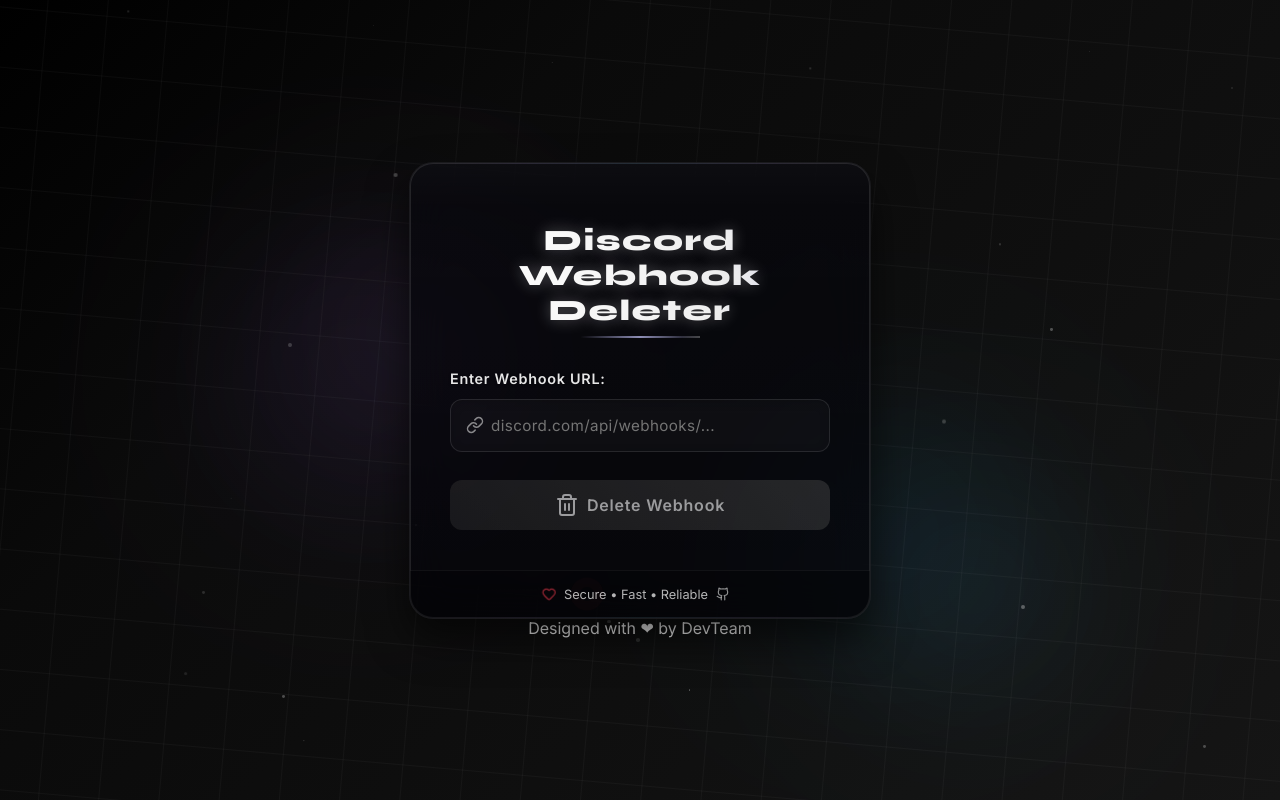
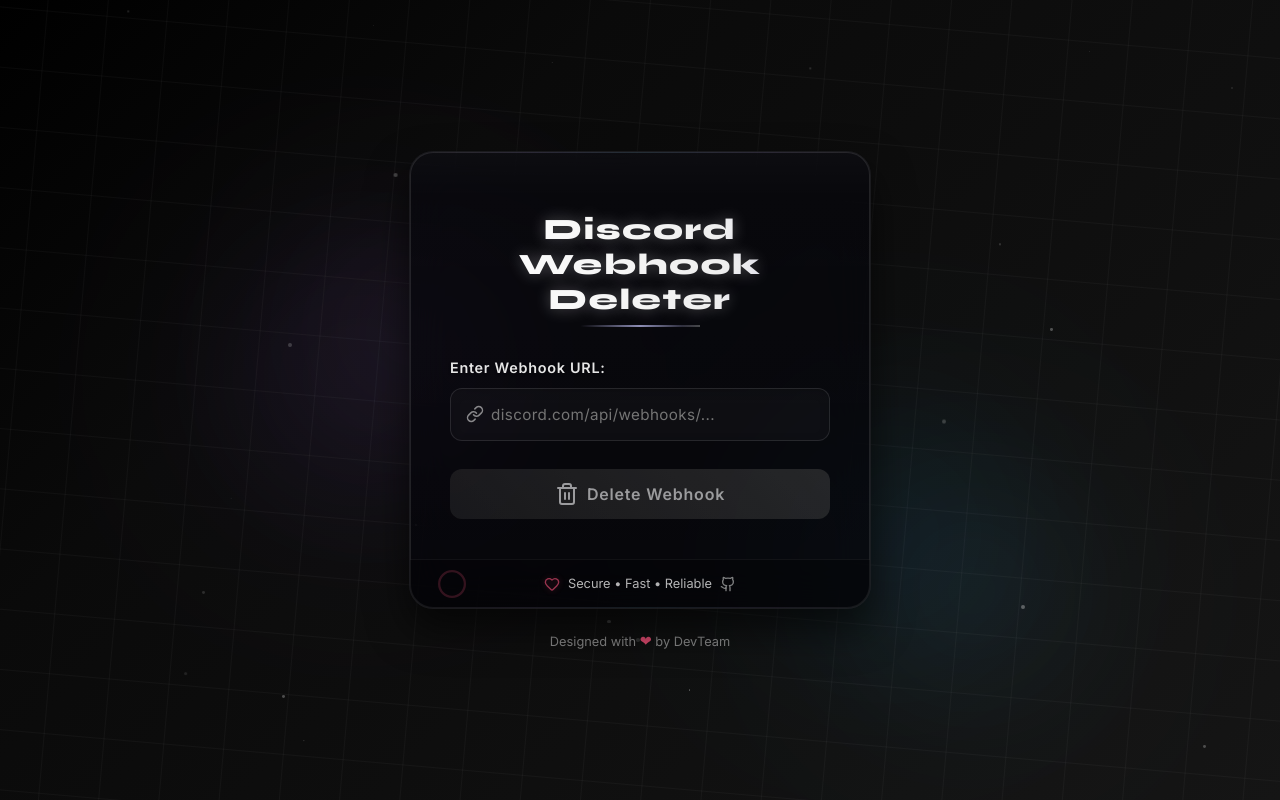
Before and after one commit to Patheticcs/Webhook-Deleter, a Vue app: page / in a window 1280 px wide. Built offline with nearby package versions, Linux system fonts and the light colour scheme.

Commit message:
Update App.vue

```diff
--- a/src/App.vue
+++ b/src/App.vue
@@ -901,20 +901,11 @@
 }
 
 .footer-icon {
-    width: 14px;
-    height: 14px;
-    margin-right: 0.5rem;
-    filter: brightness(0.8);
-  }
-
-  .heart {
-    color: rgba(240, 60, 80, 0.8);
-    margin-right: 8px;
-    animation: pulse 2s infinite;
-  }
-
-  .github {
-    margin-left: 8px;
+  width: 16px;
+  height: 16px;
+  margin: 0 0.5rem;
+  opacity: 0.7;
+  transition: all 0.2s ease;
 }
 
 .footer-icon:hover {
@@ -922,103 +913,186 @@
   transform: scale(1.2);
 }
 
+.heart {
+  color: rgba(240, 80, 120, 0.9);
+  filter: drop-shadow(0 0 3px rgba(240, 80, 120, 0.5));
+}
+
+.github {
+  cursor: pointer;
+}
+
 .pulse-ring {
   position: absolute;
-    left: calc(50% - 60px);
-    top: 50%;
-    transform: translateY(-50%);
-    width: 14px;
-    height: 14px;
+  left: 30px;
+  width: 20px;
+  height: 20px;
   border-radius: 50%;
-    box-shadow: 0 0 0 rgba(240, 60, 80, 0.4);
-    animation: pulse-ring 2s infinite;
-  }
-
-  @keyframes pulse-ring {
-    0% {
-      box-shadow: 0 0 0 0 rgba(240, 60, 80, 0.4);
-    }
-
-    70% {
-      box-shadow: 0 0 0 10px rgba(240, 60, 80, 0);
-    }
-
-    100% {
-      box-shadow: 0 0 0 0 rgba(240, 60, 80, 0);
-    }
+  background: transparent;
+  border: 2px solid rgba(240, 80, 120, 0.5);
+  opacity: 0;
+  animation: pulse 2s cubic-bezier(0.455, 0.03, 0.515, 0.955) infinite;
 }
 
 @keyframes pulse {
   0% {
-      transform: scale(0.95);
+    transform: scale(0.5);
+    opacity: 0;
   }
-
   50% {
-      transform: scale(1.05);
+    opacity: 0.4;
   }
-
   100% {
-      transform: scale(0.95);
+    transform: scale(1.8);
+    opacity: 0;
   }
 }
 
+.credits {
+  margin-top: 1.5rem;
+  font-size: 0.8rem;
+  color: rgba(255, 255, 255, 0.5);
+  text-align: center;
+}
+
+.heart-text {
+  color: rgba(240, 80, 120, 0.9);
+  font-size: 0.9rem;
+  animation: heartBeat 1.5s ease infinite;
+}
+
+@keyframes heartBeat {
+  0%, 100% {
+    transform: scale(1);
+  }
+  15% {
+    transform: scale(1.3);
+  }
+  30% {
+    transform: scale(1);
+  }
+  45% {
+    transform: scale(1.2);
+  }
+}
+
+/* Transitions */
 .slide-fade-enter-active {
-    transition: all 0.4s cubic-bezier(0.23, 1, 0.32, 1);
+  transition: all 0.3s ease;
 }
 
 .slide-fade-leave-active {
-    transition: all 0.2s cubic-bezier(0.23, 1, 0.32, 1);
+  transition: all 0.3s cubic-bezier(0.55, 0, 0.1, 1);
 }
 
-  .slide-fade-enter-from,
-  .slide-fade-leave-to {
-    transform: translateY(20px);
+.slide-fade-enter-from, .slide-fade-leave-to {
+  transform: translateY(10px);
   opacity: 0;
 }
 
-  @media (max-width: 480px) {
+/* Responsive */
+@media (max-width: 500px) {
+  .card {
+    border-radius: 1.25rem;
+  }
+
   .card-content {
-      padding: 1.75rem 1.25rem;
+    padding: 1.5rem;
   }
 
   .title {
     font-size: 1.5rem;
   }
 
-    input,
+  .animated-underline {
+    margin-bottom: 1.5rem;
+  }
+
+  .input {
+    padding: 0.9rem 0.9rem 0.9rem 2.5rem;
+    font-size: 0.9rem;
+  }
+}
+
+@media (max-width: 380px) {
+  .card-content {
+    padding: 1.25rem;
+  }
+
+  .title {
+    font-size: 1.35rem;
+  }
+
+  .input {
+    padding: 0.8rem 0.8rem 0.8rem 2.3rem;
+    font-size: 0.85rem;
+  }
+
   .delete-btn {
-      padding: 0.8rem;
-      font-size: 0.9rem;
+    height: 45px;
+    font-size: 0.95rem;
+  }
+}
+
+/* Dark mode support */
+@media (prefers-color-scheme: dark) {
+  :root {
+    --glass-bg: rgba(10, 10, 15, 0.5);
+    --glass-border: rgba(255, 255, 255, 0.1);
+    --glass-highlight: rgba(255, 255, 255, 0.15);
+    --glass-shadow: rgba(0, 0, 0, 0.45);
+  }
+
+  .webhook-deleter {
+    background: #050505;
+  }
+}
+
+/* Accessibility improvements */
+@media (prefers-reduced-motion: reduce) {
+  * {
+    animation-duration: 0.01ms !important;
+    animation-iteration-count: 1 !important;
+    transition-duration: 0.01ms !important;
+    scroll-behavior: auto !important;
+  }
+
+  .animated-background {
+    background: #070707;
+  }
+
+  .card {
+    backdrop-filter: none;
+  }
+
+  .particle, .floating-orbs {
+    display: none;
+  }
+
+  .pulse-ring {
+    display: none;
+  }
+}
+
+/* Focus visible styles for better keyboard navigation */
+button:focus-visible,
+input:focus-visible {
+  outline: 2px solid var(--accent-color);
+  outline-offset: 2px;
+}
+
+/* High contrast mode support */
+@media (forced-colors: active) {
+  .card {
+    border: 2px solid CanvasText;
+  }
+
+  input, .delete-btn {
+    border: 1px solid CanvasText;
   }
 
   .alert {
-      padding: 0.8rem;
-      font-size: 0.85rem;
-    }
-  }
-
-  @media (max-width: 350px) {
-    .card-content {
-      padding: 1.5rem 1rem;
-    }
-
-    .title {
-      font-size: 1.3rem;
-    }
-  }
-
-  @media (hover: hover) {
-    .card:hover {
-      transform: perspective(1000px) scale(1.02);
-      box-shadow:
-        0 30px 60px var(--glass-shadow),
-        0 0 0 1px var(--glass-highlight) inset;
-    }
-  }
-
-  @media (hover: none) {
-    .card {
-      transform: none !important;
+    border: 1px solid CanvasText;
   }
 }
 </style>
```
Lines whose indentation alone changed are shown as unchanged.
